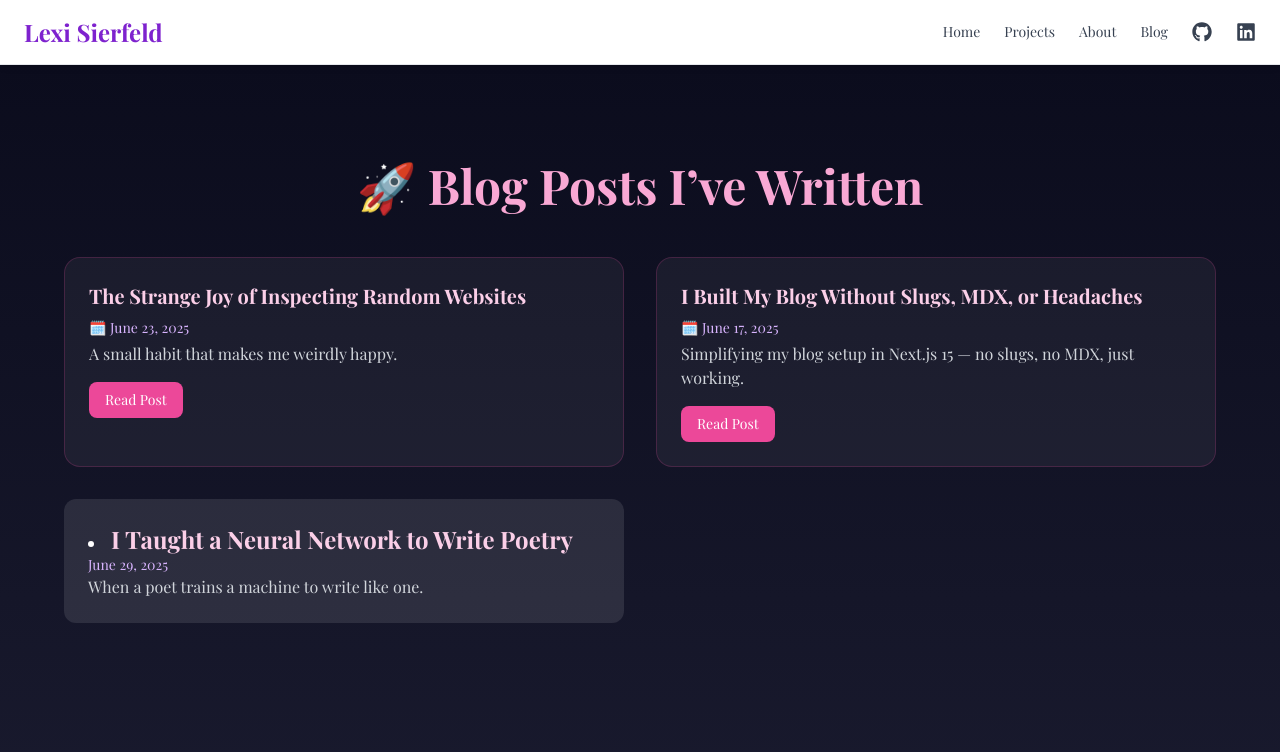
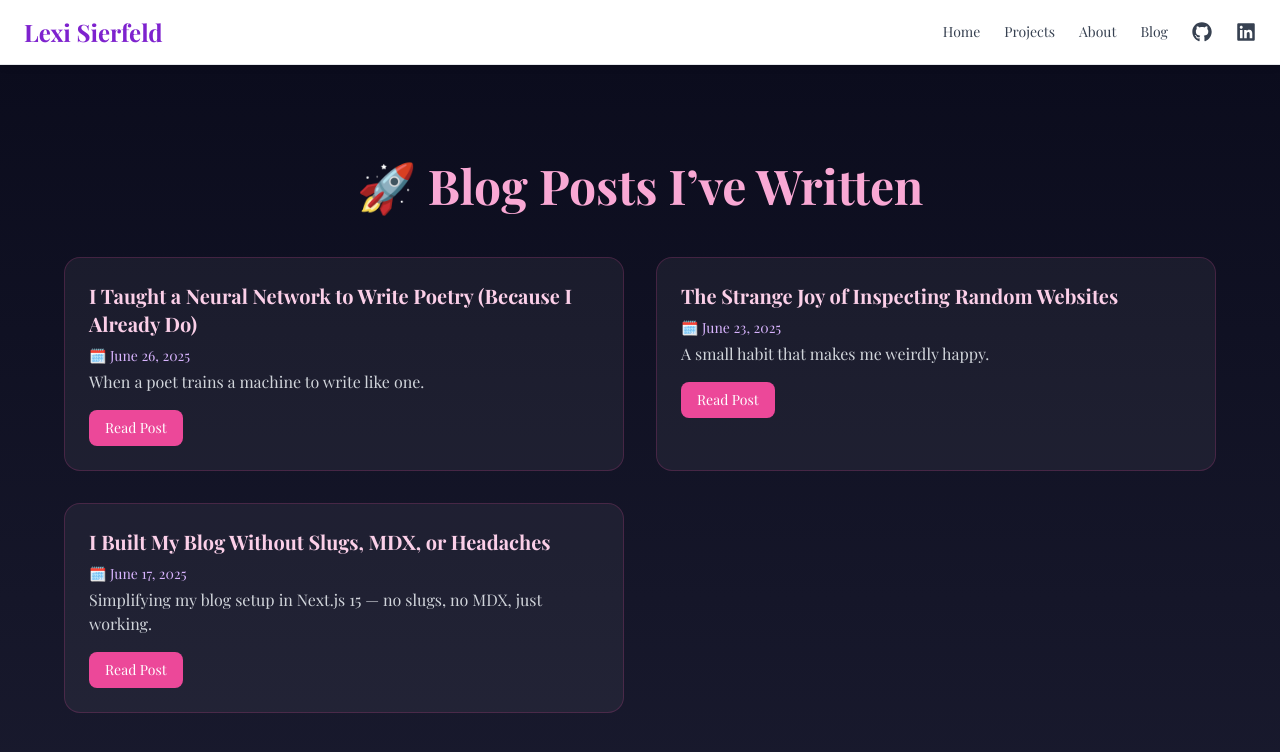
Before and after one commit to codebylexis/lexisierfeld-portfolio, a Next.js app: page /blog in a window 1280 px wide. Shown: the top 752 px of the page. Built offline with nearby package versions, Linux system fonts and the light colour scheme.

Commit message:
Added blog post

```diff
--- a/app/blog/page.tsx
+++ b/app/blog/page.tsx
@@ -9,6 +9,23 @@ export default function Blog() {
         </h1>
 
         <div className="grid md:grid-cols-2 gap-8">
+          {/* Blog Post: I Taught a Neural Network to Write Poetry */}
+          <div className="bg-white/5 border border-pink-500/20 rounded-2xl p-6 hover:bg-white/10 transition">
+            <h2 className="text-xl font-semibold text-pink-200 mb-2">
+              I Taught a Neural Network to Write Poetry (Because I Already Do)
+            </h2>
+            <p className="text-sm text-purple-300 mb-1">🗓️ June 26, 2025</p>
+            <p className="text-gray-300 mb-4">
+              When a poet trains a machine to write like one.
+            </p>
+            <Link
+              href="/blog/third-post"
+              className="inline-block bg-pink-500 text-white text-sm px-4 py-2 rounded-lg hover:bg-pink-600 transition"
+            >
+              Read Post
+            </Link>
+          </div>
+
           {/* Blog Post: Inspecting Random Websites */}
           <div className="bg-white/5 border border-pink-500/20 rounded-2xl p-6 hover:bg-white/10 transition">
             <h2 className="text-xl font-semibold text-pink-200 mb-2">
@@ -42,15 +59,6 @@ export default function Blog() {
               Read Post
             </Link>
           </div>
-
-          <li className="bg-white/10 p-6 rounded-xl">
-  <Link href="/blog/third-post" className="text-pink-200 text-2xl font-semibold">
-    I Taught a Neural Network to Write Poetry
-  </Link>
-  <p className="text-purple-300 text-sm">June 29, 2025</p>
-  <p className="text-gray-300">When a poet trains a machine to write like one.</p>
-</li>
-
         </div>
       </div>
     </main>
```
